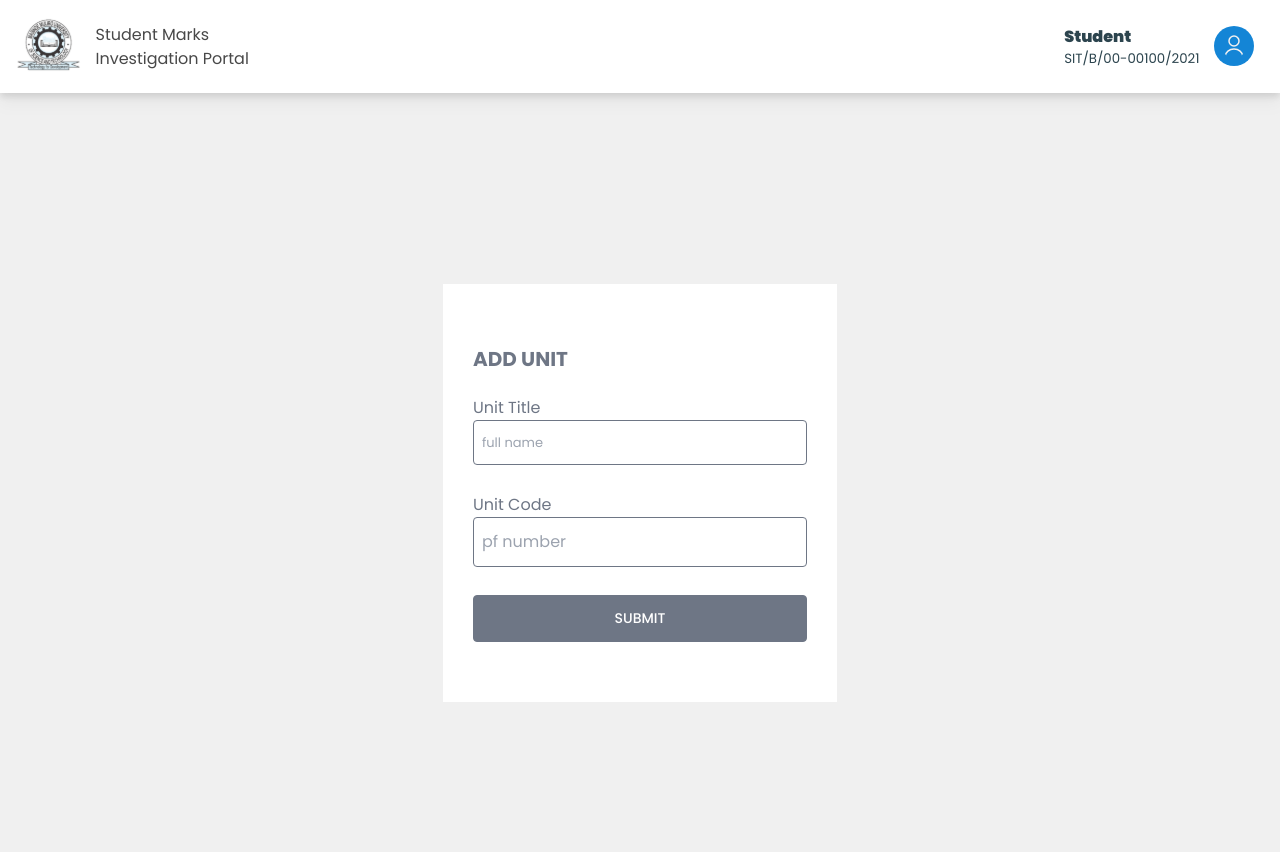
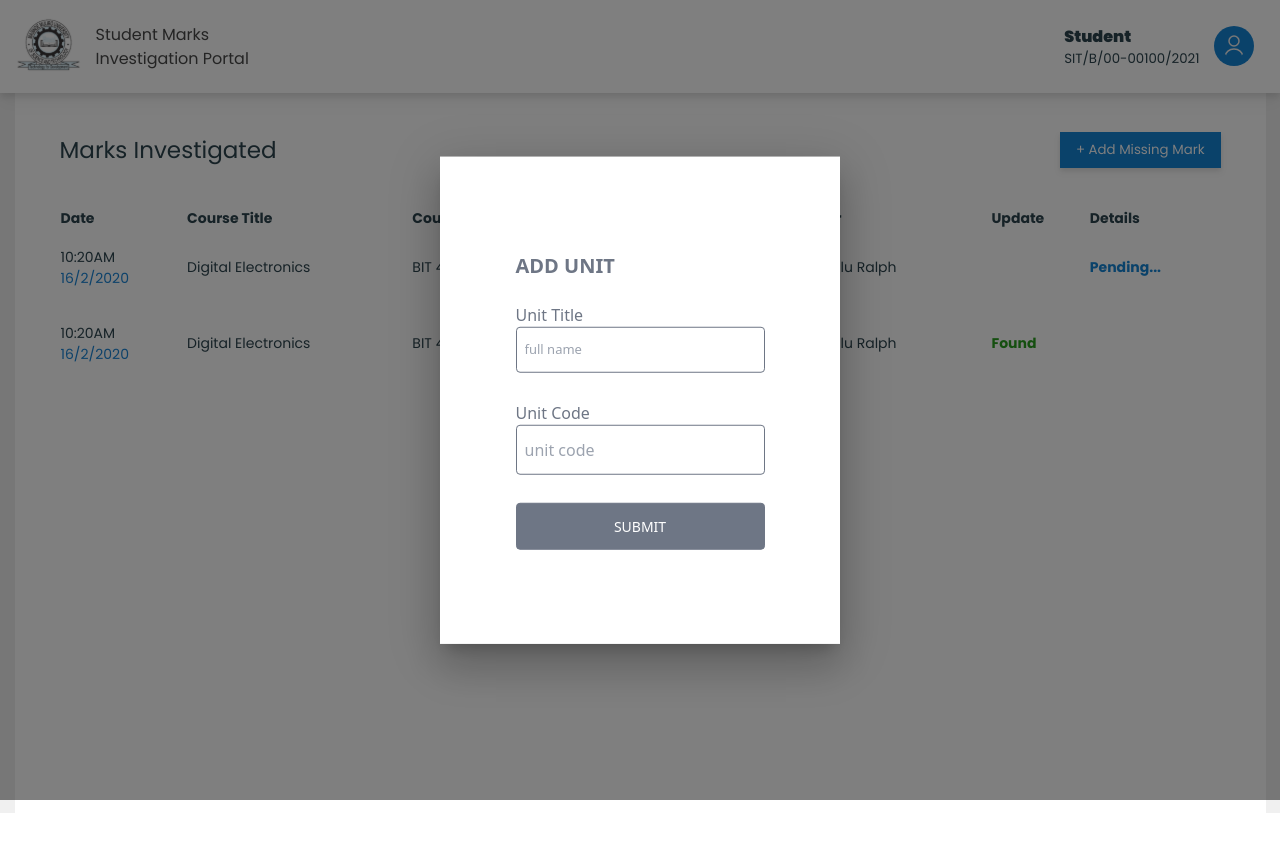
Before and after one commit to Bermuda-Triad/Missing-Mark-frontend, a React (Vite) app: page / in a window 1280 px wide. Both pictures are taken after a click on the button "+ Add Missing Mark". Shown: the top 852 px of the page. After the commit the page ends 813 px from the top, so only its background shows below. Built offline with nearby package versions, Linux system fonts and the light colour scheme.

Commit message:
added pops up

```diff
--- a/src/components/missingMarkForm/MissingMark.tsx
+++ b/src/components/missingMarkForm/MissingMark.tsx
@@ -6,7 +6,7 @@ type Props = {}
 function MissingMark({}: Props) {
 
   return (
-    <div className='w-full h-screen flex flex-col items-center justify-center bg-lightGray'>
+    <div className='w-full h-screen flex flex-col items-center justify-center '>
        <form action="" className='py-[60px] px-[30px] bg-white text-[16px] '>
         <h2 className='text-defaultgray font-[700] text-[20px] mb-[22px] uppercase'>Add Unit</h2>
         <div className='flex flex-col  '>
@@ -15,7 +15,7 @@ function MissingMark({}: Props) {
         <input type="text" placeholder='full name' className='py-[12px] text-[13px] px-[8px] outline-none text-secondary' />
 
         <label htmlFor="pf-number" className='text-defaultgray capitalize mt-[28px]'>Unit Code</label>
-        <input type="text" placeholder='pf number' className='py-[12px] px-[8px] outline-none text-secondary' />
+        <input type="text" placeholder='unit code' className='py-[12px] px-[8px] outline-none text-secondary' />
 
 
         <input type="submit" value={"SUBMIT"} className='bg-defaultgray text-whit  text-[14px] py-[12px] text-white font-[500] px-[8px] mt-[28px]'/>
--- /dev/null
+++ b/src/components/missingMarkForm/MissingMarkPopUp.tsx
@@ -0,0 +1,60 @@
+import * as React from 'react';
+import Box from '@mui/material/Box';
+import Button from '@mui/material/Button';
+import Typography from '@mui/material/Typography';
+import Modal from '@mui/material/Modal';
+
+const style = {
+  position: 'absolute' as 'absolute',
+  top: '50%',
+  left: '50%',
+  transform: 'translate(-50%, -50%)',
+  width: 400,
+  bgcolor: 'background.paper',
+  border: '2px solid #fff',
+  boxShadow: 24,
+  p: 4,
+};
+const ButtonStyle = {
+    bgcolor:'#1485D6',
+    color:'white'
+}
+
+export default function AddMissingMark() {
+  const [open, setOpen] = React.useState(false);
+  const handleOpen = () => setOpen(true);
+  const handleClose = () => setOpen(false);
+
+
+
+  return (
+    <div>
+     <button className='bg-themeblue text-white py-[8px] px-[16px] text-[13.33px] drop-shadow-md' onClick={handleOpen}>+ Add Missing Mark</button>
+      <Modal
+        open={open}
+        onClose={handleClose}
+        aria-labelledby="modal-modal-title"
+        aria-describedby="modal-modal-description"
+      >
+        <Box sx={style}>
+        <div className='w-full  flex flex-col items-center justify-center '>
+       <form action="" className='p-[3.75rem]    bg-white text-[16px] '>
+        <h2 className='text-defaultgray font-[700] text-[20px] mb-[22px] uppercase'>Add Unit</h2>
+        <div className='flex flex-col  '>
+
+        <label htmlFor="full name" className='text-defaultgray capitalize'> Unit Title</label>
+        <input type="text" placeholder='full name' className='py-[12px] text-[13px] px-[8px] outline-none text-secondary' />
+
+        <label htmlFor="pf-number" className='text-defaultgray capitalize mt-[28px]'>Unit Code</label>
+        <input type="text" placeholder='unit code' className='py-[12px] px-[8px] outline-none text-secondary' />
+
+
+        <input type="submit" value={"SUBMIT"} className='bg-defaultgray text-whit  text-[14px] py-[12px] text-white font-[500] px-[8px] mt-[28px]'/>
+        </div>
+       </form>
+    </div>
+        </Box>
+      </Modal>
+    </div>
+  );
+}
--- a/src/pages/studentPage/buttons/AddMark.tsx
+++ b/src/pages/studentPage/buttons/AddMark.tsx
@@ -1,5 +1,6 @@
 import React from 'react'
 import { useState } from 'react'
+import AddMissingMark from '../../../components/missingMarkForm/MissingMarkPopUp'
 
 type Props = {
     showForm:boolean;
@@ -17,7 +18,12 @@ function AddMark({showForm,setShowForm}: Props) {
 
     }
   return (
-    <button className='bg-themeblue text-white py-[8px] px-[16px] text-[13.33px] drop-shadow-md' onClick={addHandler}>+ Add Missing Mark</button>
+    <>
+    <AddMissingMark/>
+
+    </>
+
+
   )
 }
 
--- /dev/null
+++ b/src/pages/studentPage/studentcomponents/NotFound.tsx
@@ -0,0 +1,11 @@
+import React from 'react'
+
+type Props = {}
+
+function NotFound({}: Props) {
+  return (
+    <div>NotFound</div>
+  )
+}
+
+export default NotFound
--- a/src/pages/studentPage/studentcomponents/StudentDetails.tsx
+++ b/src/pages/studentPage/studentcomponents/StudentDetails.tsx
@@ -19,7 +19,7 @@ function StudentDetails({}: Props) {
         <div className=' flex items-center justify-between py-[39px]'>
           <h2 className='text-secondary text-[23.04px]'>Marks Investigated</h2>
           <div>
-     <AddMark showForm={showForm} setShowForm={setShowForm}/>
+     <AddMark />
         </div>
         </div>
         {/* this is the top part */}
```
Also changed, not shown: 1 other file (tests, documents, lock files or other folders).
